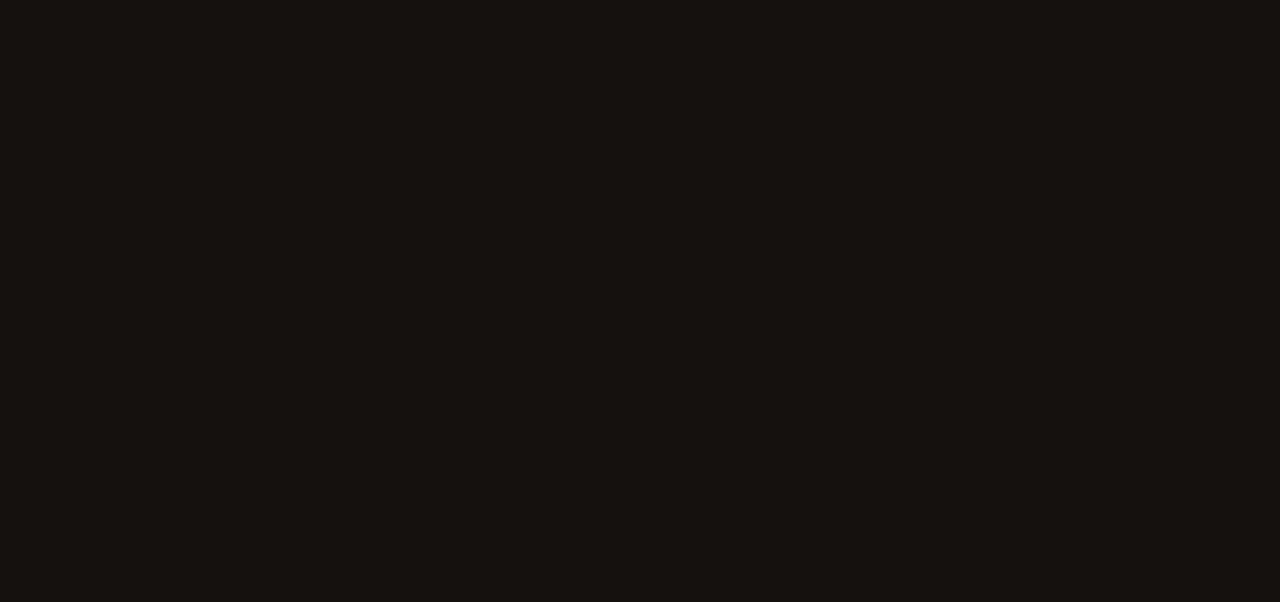
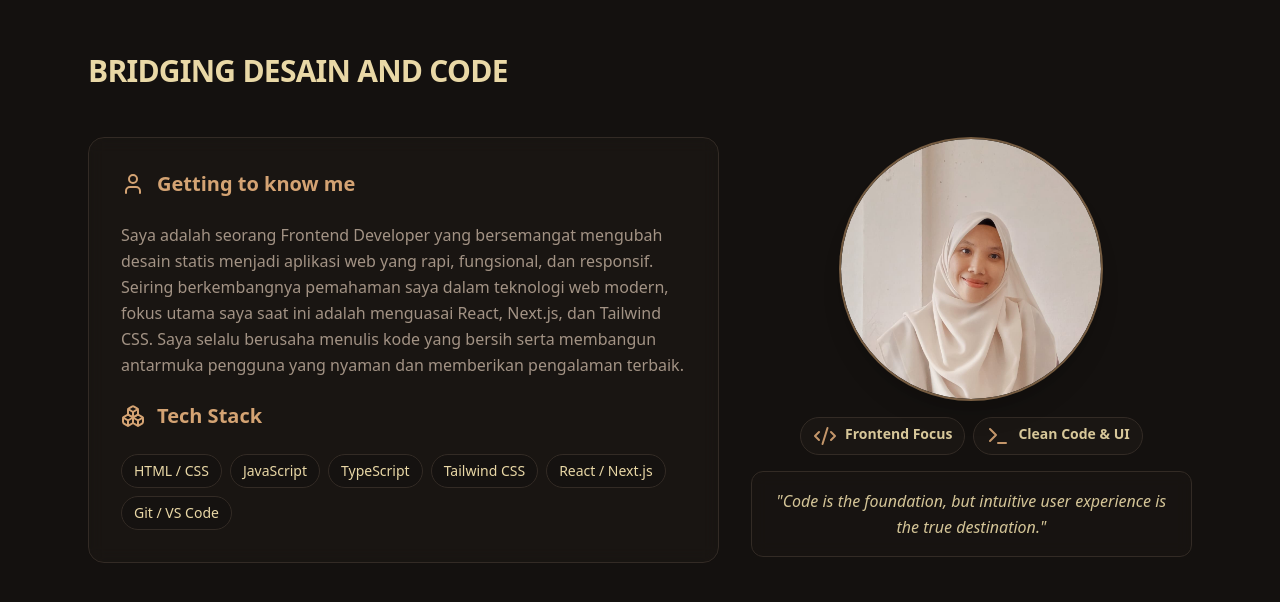
Before and after one commit to taqiyyhdh/portofolio, a Next.js app: page / in a window 1280 px wide. Shown: the part 828-1430 px from the top of the page. Before the commit the page ends 801 px from the top, so only its background shows below. Built offline with nearby package versions, Linux system fonts and the light colour scheme.

Commit message:
✨ feat: implement about section with profile photo, tech stack, and core values

```diff
--- a/src/app/page.tsx
+++ b/src/app/page.tsx
@@ -1,11 +1,13 @@
 import Navbar from "@/components/Navbar";
 import Hero from "@/components/Hero";
+import About from "@/components/About";
 
 export default function Home() {
   return (
     <main className="min-h-screen bg-dark-bg text-accent-cream">
       <Navbar />
       <Hero />
+      <About />
     </main>
   );
 }
--- /dev/null
+++ b/src/components/About.tsx
@@ -0,0 +1,85 @@
+import { User, Terminal, Code2, Boxes } from "lucide-react";
+import Image from "next/image";
+import { personalInfo, techStack } from "@/data/portofolioData";
+
+export default function About() {
+  return (
+    <section id="about" className="py-20 px-6 max-w-6xl mx-auto">
+
+      <div className="flex items-center gap-2 mb-12">
+        <h2 className="text-2xl sm:text-3xl font-bold tracking-tight text-accent-cream uppercase">
+          Bridging Desain and Code
+        </h2>
+      </div>
+
+      <div className="grid grid-cols-1 lg:grid-cols-12 gap-8 items-start">
+
+        {/* Kolom Kiri: Deskripsi & Tech Stack (7 Kolom) */}
+        <div className="lg:col-span-7 flex flex-col gap-4">
+
+          <div className="p-8 rounded-2xl border border-dark-border bg-dark-card/40 backdrop-blur-sm flex flex-col gap-6">
+            <div className="flex items-center gap-3 text-accent-amber">
+              <User className="w-6 h-6" />
+              <h3 className="text-xl font-bold">Getting to know me</h3>
+            </div>
+
+            <p className="text-accent-muted text-base leading-relaxed">
+              {personalInfo.aboutBio || personalInfo.bio}
+            </p>
+
+            <div className=" flex flex-col gap-4">
+              <div className="flex items-center gap-3 text-accent-amber">
+                <Boxes className="w-6 h-6" />
+                <h3 className="text-xl font-bold text-accent-amber">Tech Stack</h3>
+              </div>
+
+              <div className="flex flex-wrap gap-2 pt-2">
+                {techStack.map((skill, index) => (
+                  <span
+                    key={index}
+                    className="px-3 py-1.5 rounded-full border border-dark-border bg-dark-bg/60 text-accent-cream text-sm font-medium hover:border-accent-amber/60 hover:text-accent-amber transition-all cursor-default"
+                  >
+                    {skill}
+                  </span>
+                ))}
+              </div>
+            </div>
+          </div>
+        </div>
+
+        {/* Kolom Kanan: Foto Bulat & Core Values (5 Kolom) */}
+        <div className="lg:col-span-5 flex flex-col items-center gap-4">
+
+          <div className="gap-2 relative w-66 h-66 rounded-full p-1 border-2 border-accent-amber/50 bg-dark-card/40 overflow-hidden shadow-xl transition-all duration-500 hover:scale-105 hover:-rotate-3 hover:border-accent-cream hover:shadow-[0_0_30px_rgba(254,240,138,0.5)] group cursor-pointer">
+            <Image
+              src="/profile.jpeg"
+              alt={personalInfo.name}
+              fill
+              className="object-cover rounded-full transition-transform duration-500 group-hover:scale-110"
+            />
+          </div>
+
+          <div className="flex flex-row gap-2">
+            <div className="inline-flex gap-2 px-3 py-1.5 rounded-full border border-dark-border bg-dark-card/50 text-sm font-medium text-accent-amber hover:border-accent-amber/50 transition-colors">
+              <Code2 className="w-6 h-6 text-accent-amber shrink-0  animate-pulse" />
+              <h4 className="font-bold text-accent-cream text-sm  animate-pulse">Frontend Focus</h4>
+            </div>
+
+            <div className="inline-flex gap-2 px-3 py-1.5 rounded-full border border-dark-border bg-dark-card/50 text-sm font-medium text-accent-amber hover:border-accent-amber/50 transition-colors">
+              <Terminal className="w-6 h-6 text-accent-amber shrink-0 animate-pulse" />
+              <h4 className="font-bold text-accent-cream text-sm animate-pulse">Clean Code & UI</h4>
+            </div>
+          </div>
+
+          <div className=" w-full p-4 rounded-xl border border-dark-border bg-dark-card/30 backdrop-blur-sm flex items-center hover:border-accent-amber/40 transition-colors">
+            <p className="text-base sm:text-base text-center italic text-accent-cream/90 font-medium leading-relaxed">
+              "Code is the foundation, but intuitive user experience is the true destination."
+            </p>
+          </div>
+
+        </div>
+
+      </div>
+    </section>
+  );
+}
```
Also changed, not shown: public/profile.jpeg (added).
